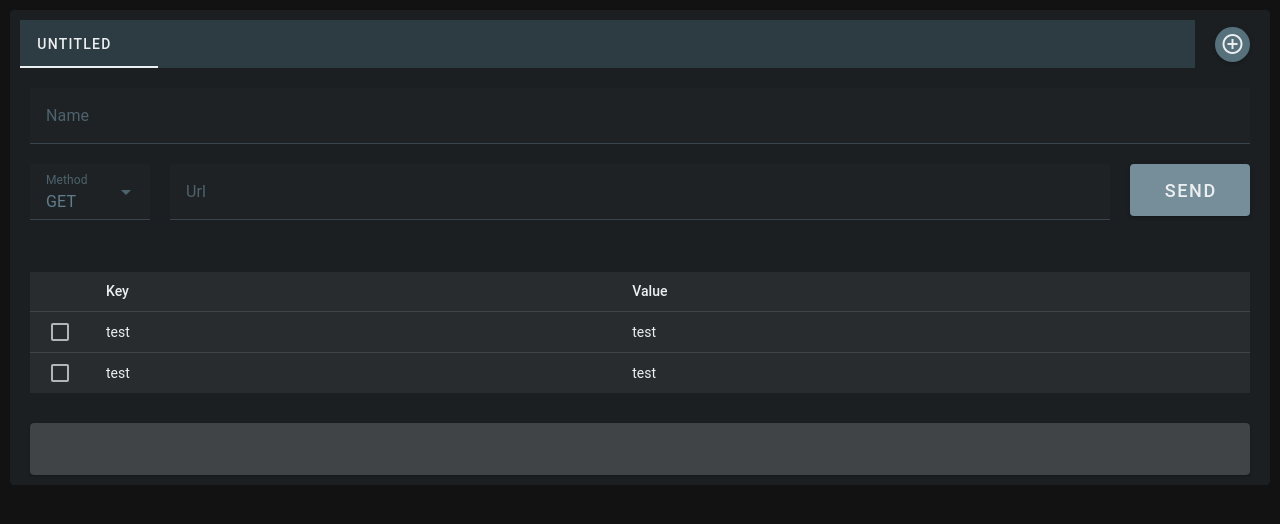
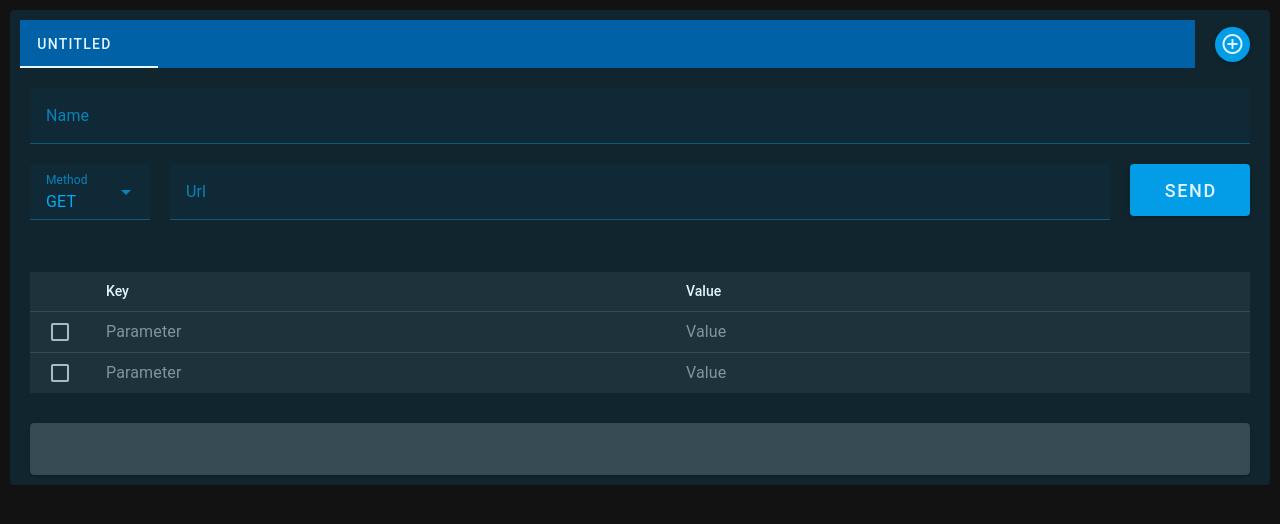
Before and after one commit to MadMac/api-tester, a Vue app: page / in a window 1280 px wide. Shown: the top 524 px of the page. Built offline with nearby package versions, Linux system fonts and the light colour scheme.

Commit message:
Change how response and status are saved

```diff
--- a/src/App.vue
+++ b/src/App.vue
@@ -67,16 +67,14 @@ const remove_tab = (remove_tab: RequestTab) => {
 
 const send_request = () => {
   if (!apiUrl.value) return;
-  console.log(requestType)
-  requestStore.updateRequestResponse("" as string)
-  console.log("type", requestType.value)
+  activeTab.value.response = "";
   switch (requestType.value) {
     case "GET":
       invoke('send_get_request', { apiUrl: apiUrl.value })
         .then((response) => {
           let requestResponse = response as RequestResponse;
-          requestStore.updateRequestResponse(requestResponse.body);
-          requestStore.updateStatus(requestResponse.status);
+          activeTab.value.response = requestResponse.body;
+          activeTab.value.status = requestResponse.status;
           console.log(requestResponse)
         });
       break;
@@ -84,8 +82,8 @@ const send_request = () => {
       invoke('send_post_request', { apiUrl: apiUrl.value })
         .then((response) => {
           let requestResponse = response as RequestResponse;
-          requestStore.updateRequestResponse(requestResponse.body);
-          requestStore.updateStatus(requestResponse.status);
+          activeTab.value.response = requestResponse.body;
+          activeTab.value.status = requestResponse.status;
           console.log(response)
         });
       break;
@@ -93,8 +91,8 @@ const send_request = () => {
       invoke('send_put_request', { apiUrl: apiUrl.value })
         .then((response) => {
           let requestResponse = response as RequestResponse;
-          requestStore.updateRequestResponse(requestResponse.body);
-          requestStore.updateStatus(requestResponse.status);
+          activeTab.value.response = requestResponse.body;
+          activeTab.value.status = requestResponse.status;
           console.log(response)
         });
       break;
@@ -102,8 +100,8 @@ const send_request = () => {
       invoke('send_delete_request', { apiUrl: apiUrl.value })
         .then((response) => {
           let requestResponse = response as RequestResponse;
-          requestStore.updateRequestResponse(requestResponse.body);
-          requestStore.updateStatus(requestResponse.status);
+          activeTab.value.response = requestResponse.body;
+          activeTab.value.status = requestResponse.status;
           console.log(response)
         });
       break;
@@ -117,17 +115,17 @@ const send_request = () => {
 
 <template>
   <div class="container">
-    <v-card class="card-container" color="blue-grey" variant="tonal">
+    <v-card class="card-container" color="light-blue" variant="tonal">
       <div class="flex-container flex-row">
-        <v-tabs bg-color="blue-grey-darken-4" @click="tab_changed()" v-model="activeTab" class="tab-container">
+        <v-tabs bg-color="light-blue-darken-4" @click="tab_changed()" v-model="activeTab" class="tab-container" show-arrows>
           <v-tab v-for="n in requestStore.tabs" :value="n">
             {{ n ? n.name.substring(0, 10) : "Error"}}{{ n && n.name.length > 10 ? "..." : ""}}
-            <v-btn icon class="close-tab-button" color="blue-grey-darken-4" height="20" width="20" @click="remove_tab(n)">
+            <v-btn icon class="close-tab-button" color="light-blue-darken-4" height="20" width="20" @click="remove_tab(n)">
               <v-icon size="x-small">mdi-close-circle</v-icon>
             </v-btn>
           </v-tab>
         </v-tabs>
-        <v-btn icon class="new-tab-button" color="blue-grey-darken-1" height="35" width="35" @click="add_new_tab()">
+        <v-btn icon class="new-tab-button" color="light-blue-darken-1" height="35" width="35" @click="add_new_tab()">
           <v-icon>mdi-plus-circle-outline</v-icon>
         </v-btn>
       </div>
@@ -138,7 +136,7 @@ const send_request = () => {
         <div class="flex-row">
           <v-select label="Method" :items="['GET', 'POST', 'PUT', 'DELETE']" class="select-col" v-model="requestType"></v-select>
           <v-text-field label="Url" class="input-col" @input="update_api_url()"  v-model="apiUrl"></v-text-field>
-          <v-btn block class="button-col" size="x-large" color="blue-grey-lighten-1" @click="send_request()">
+          <v-btn block class="button-col" size="x-large" color="light-blue-darken-1" @click="send_request()">
             SEND
           </v-btn>
         </div>
@@ -153,14 +151,46 @@ const send_request = () => {
             </thead>
             <tbody>
               <tr>
-                <td width="60"><v-checkbox density="compact" hide-details="true"></v-checkbox></td>
-                <td>test</td>
-                <td>test</td>
+                <td width="60"><v-checkbox density="compact" hide-details="auto"></v-checkbox></td>
+                <td>
+                  <v-text-field
+                    placeholder="Parameter"
+                    variant="plain"
+                    hide-details="auto"
+                    density="compact"
+                    class="parameter-field"
+                  ></v-text-field>
+                </td>
+                <td>
+                  <v-text-field
+                    placeholder="Value"
+                    variant="plain"
+                    hide-details="auto"
+                    density="compact"
+                    class="parameter-field"
+                  ></v-text-field>
+                </td>
               </tr>
               <tr>
-                <td width="60"><v-checkbox density="compact" hide-details="true"></v-checkbox></td>
-                <td>test</td>
-                <td>test</td>
+                <td width="60"><v-checkbox density="compact" hide-details="auto"></v-checkbox></td>
+                <td>
+                  <v-text-field
+                    placeholder="Parameter"
+                    variant="plain"
+                    hide-details="auto"
+                    density="compact"
+                    class="parameter-field"
+                  ></v-text-field>
+                </td>
+                <td>
+                  <v-text-field
+                    placeholder="Value"
+                    variant="plain"
+                    hide-details="auto"
+                    density="compact"
+                    class="parameter-field"
+                  ></v-text-field>
+                </td>
               </tr>
             </tbody>
           </v-table>
@@ -168,11 +198,11 @@ const send_request = () => {
         <div class="result-container">
           <v-card class="result-card">
             <v-card-subtitle>
-              {{ requestStore.requestStatus != "" ? "Status: " + requestStore.requestStatus : "" }}
+              {{ activeTab && activeTab.status && activeTab.status  != "" ? "Status: " + activeTab.status  : "" }}
             </v-card-subtitle>
             <v-card-text>
-              {{ requestStore.requestResponse &&
-                JSON.stringify(JSON.parse(requestStore.requestResponse), null, 2) }}
+              {{ activeTab && activeTab.response &&
+                JSON.stringify(JSON.parse(activeTab.response), null, 2) }}
             </v-card-text>
 
           </v-card>
@@ -267,4 +297,5 @@ const send_request = () => {
   text-align: right;
   margin: 10px;
 }
+
 </style>
--- a/src/store/requestStore.ts
+++ b/src/store/requestStore.ts
@@ -2,14 +2,6 @@ import { reactive } from 'vue'
 import { RequestTab } from '../models/models'
 
 export const requestStore = reactive({
-  requestResponse: "",
-  requestStatus: "",
-  updateRequestResponse(requestResponse: string) {
-    this.requestResponse = requestResponse;
-  },
-  updateStatus(requestStatus: string) {
-    this.requestStatus = requestStatus;
-  },
   tabs: [] as RequestTab[],
   addNewTab(tab: RequestTab) {
     this.tabs.push(tab);
--- a/src/styles.css
+++ b/src/styles.css
@@ -7,3 +7,7 @@
 body, html {
   height: 100%;
 }
+
+.parameter-field input {
+  padding-top: 0px !important;
+}
```
